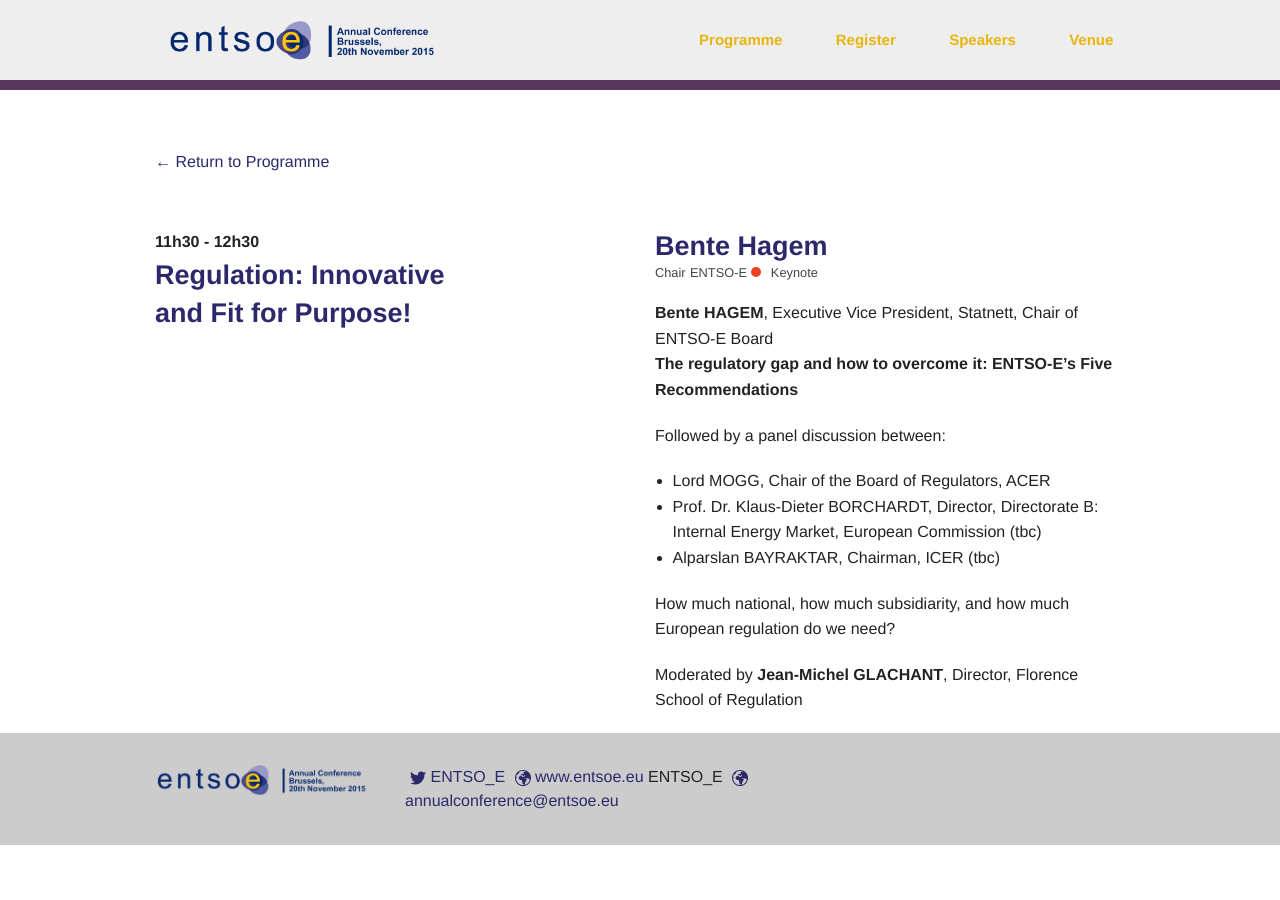
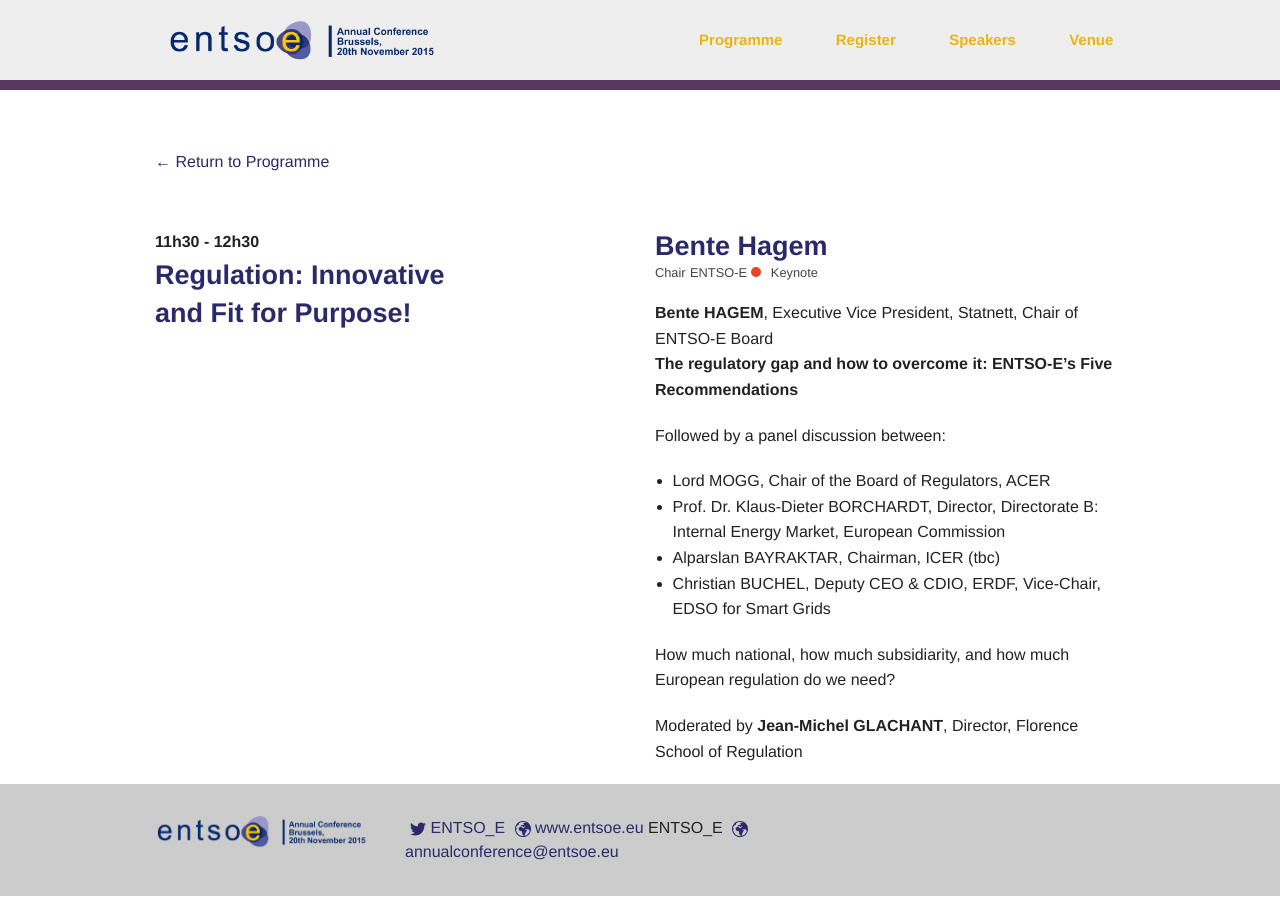
Before and after one commit to SmokeBellew1/entsoe_conf, a Jekyll site: the page built from _posts/schedule/2015-06-10-11h30.md, in a window 1280 px wide. Built offline with Jekyll 4.4.1, drawn with Linux system fonts in a browser that asks for light colours; some of the changed lines change nothing that is shown.

Commit message:
added Christian Buchel Borchardt confirmed

```diff
--- a/_posts/schedule/2015-06-10-11h30.md
+++ b/_posts/schedule/2015-06-10-11h30.md
@@ -1,19 +1,17 @@
 ---
 layout: talk
 category: programme
+permalink: /programme/11h30
+title: "Regulation: Innovative and Fit for Purpose!"
+start_time: 11h30
+end_time: 12h30
+type: keynote
+tag:
+  - Bente Hagem
+  - "Jean-Michel Glachant"
+published: true
+---
 
-permalink: /programme/11h30
-
-title: "Regulation: Innovative and Fit for Purpose!"
-
-start_time: "11h30"
-end_time: "12h30"
-type: "keynote"
-
-tag:
-    - Bente Hagem
-    - Jean-Michel Glachant
----
 
 __Bente HAGEM__, Executive Vice President, Statnett, Chair of ENTSO-E Board <br>
 __The regulatory gap and how to overcome it: ENTSO-E’s Five Recommendations__
@@ -21,8 +19,9 @@
 Followed by a panel discussion between:
 
 - Lord MOGG, Chair of the Board of Regulators, ACER
-- Prof. Dr. Klaus-Dieter BORCHARDT, Director, Directorate B: Internal Energy Market, European Commission (tbc)
+- Prof. Dr. Klaus-Dieter BORCHARDT, Director, Directorate B: Internal Energy Market, European Commission
 - Alparslan BAYRAKTAR, Chairman, ICER (tbc)
+- Christian BUCHEL, Deputy CEO & CDIO, ERDF, Vice-Chair, EDSO for Smart Grids
 
 How much national, how much subsidiarity, and how much European regulation do we need?
 
```
